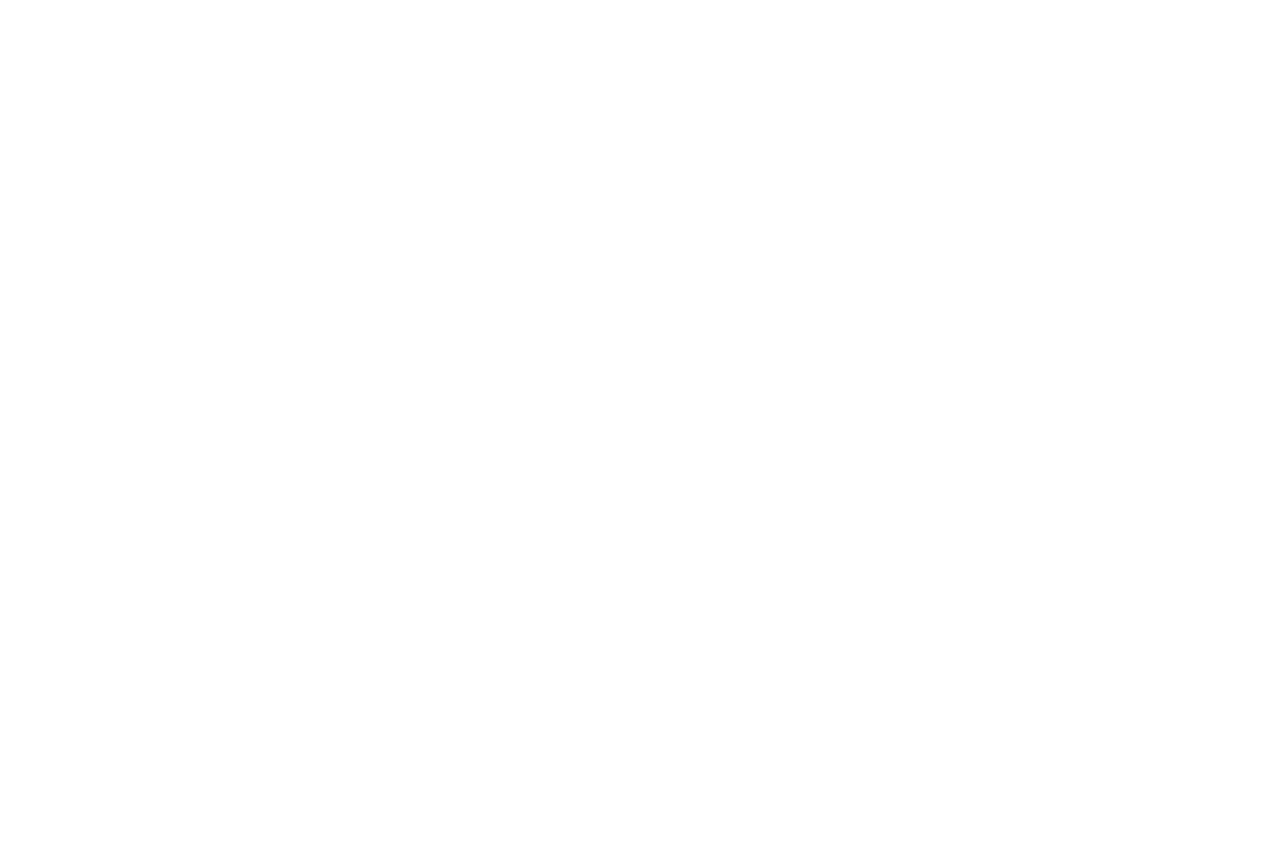
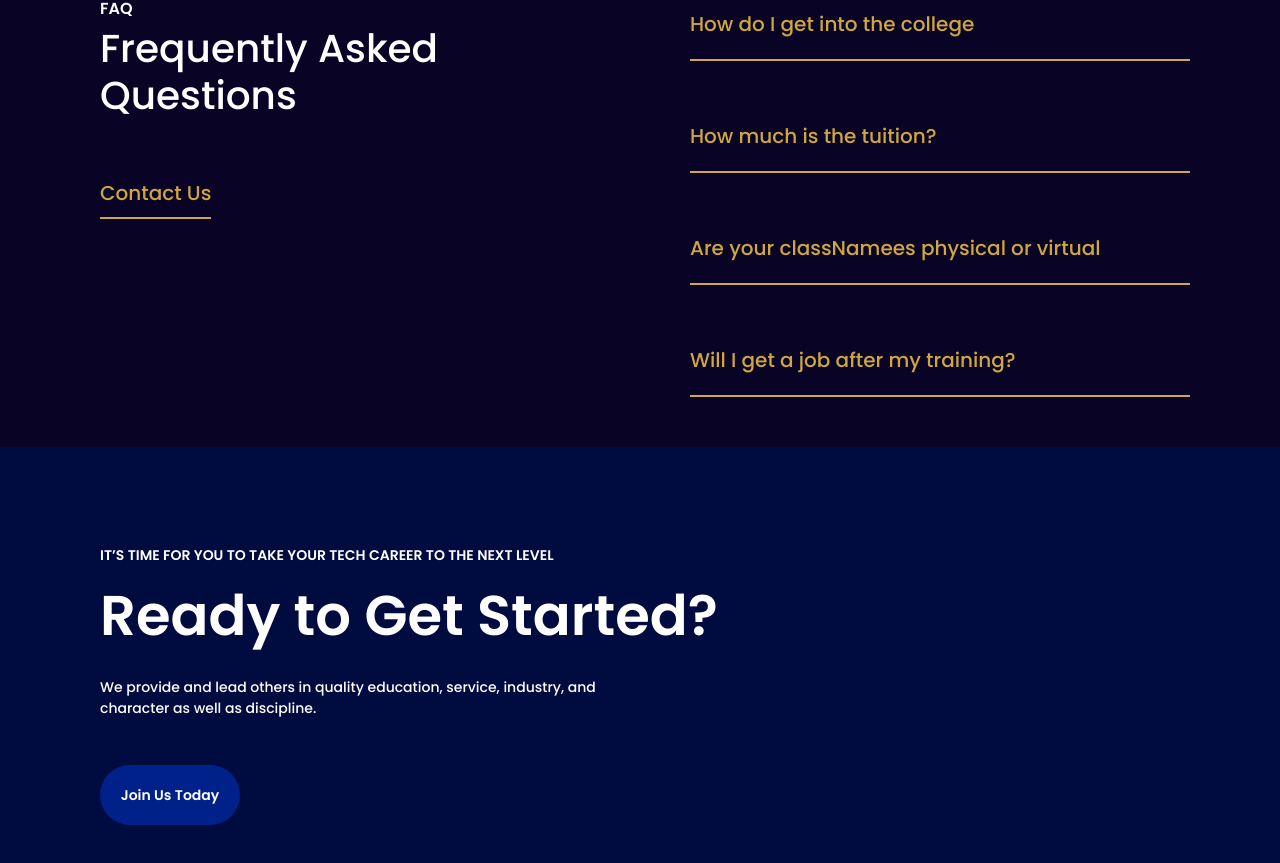
Before and after one commit to TopboySaint/SQI_LP_CLONE_REACT, a React (Vite) app: page / in a window 1280 px wide. Shown: the part 6680-7543 px from the top of the page. Before the commit the page ends 6529 px from the top, so only its background shows below. Built offline with nearby package versions, Linux system fonts and the light colour scheme.

Commit message:
Add Faq component and styles for frequently asked questions section

```diff
--- a/src/App.jsx
+++ b/src/App.jsx
@@ -8,6 +8,7 @@
 import Tour from './components/Tour';
 import Testimonials from './components/Testimonials';
 import Whysqi from './components/Whysqi';
+import Faq from './components/Faq';
 
 const App = () => {
   return (
@@ -21,6 +22,7 @@
       <Tour />
       <Testimonials/>
       <Whysqi />
+      <Faq/>
     </>
   );
 };
--- /dev/null
+++ b/src/components/Faq.jsx
@@ -0,0 +1,33 @@
+import React from 'react'
+import Styles from '../css/Faq.module.css'
+
+const Faq = () => {
+  return (
+    <>
+        <section className={Styles.new}>
+            <div className={Styles.newboss}>
+                <div className={Styles.newt}>
+                    <h4>FAQ</h4>
+                    <h2>Frequently Asked Questions</h2>
+                    <a href="#">Contact Us</a>
+                </div>
+
+                <div className={Styles.newtt}>
+                    <a href="#">How do I get into the college</a>
+                    <a href="#">How much is the tuition?</a>
+                    <a href="#">Are your classNamees physical or virtual</a>
+                    <a href="#">Will I get a job after my training?</a>
+                </div>
+            </div>
+        </section>
+        <section className={Styles.newest}>
+            <h4>IT’S TIME FOR YOU TO TAKE YOUR TECH CAREER TO THE NEXT LEVEL</h4>
+            <h2>Ready to Get Started?</h2>
+            <p>We provide and lead others in quality education, service, industry, and <br /> character as well as discipline.</p>
+            <button>Join Us Today</button>
+        </section>
+    </>
+  )
+}
+
+export default Faq
--- /dev/null
+++ b/src/css/Faq.module.css
@@ -0,0 +1,87 @@
+.new{
+    background: #090326;
+    transform: translateY(200px);
+}
+.newboss{
+    display: flex;
+}
+.newt{
+    width: 50%;
+    padding: 100px;
+}
+.newt h4{
+    font-family: poppins;
+    color: #fff;
+    font-weight: 600;
+    font-size: 16px;
+}
+.newt h2{
+    font-family: poppins;
+    color: #fff;
+    font-weight: 500;
+    font-size: 39px;
+    padding-bottom: 50px;
+
+}
+.newt a{
+    text-decoration: none;
+    font-family: poppins;
+    color: #D0A73F;
+    font-weight: 500;
+    font-size: 20px;
+    padding-bottom: 10px;
+    border-bottom: 2px solid #D0A73F;
+}
+.newtt{
+    width: 50%;
+    padding: 50px;
+}
+.newtt a{
+    display: block;
+    text-decoration: none;
+    font-family: poppins;
+    color: #D0A73F;
+    font-weight: 500;
+    font-size: 20px;
+    width: 500px;
+    padding-bottom: 20px;
+    margin-top: 60px;
+    border-bottom: 2px solid #D0A73F;
+}
+.newest{
+    padding: 100px;
+    background: #000b3f;
+    transform: translateY(200px);
+}
+.newest h4{
+    color:#fff;
+    font-family: poppins;
+    font-size: 14px;
+    font-weight: 700;
+}
+.newest h2{
+    color:#fff;
+    font-family: poppins;
+    font-size: 56px;
+    font-weight: 700;
+    padding-top: 10px;
+}
+.newest p{
+    color:#fff;
+    font-family: poppins;
+    font-size: 14px;
+    font-weight: 500;
+    padding-top: 20px;
+}
+.newest button{
+    background-color: #00208a;
+    font-size: 14px;
+    font-weight: 600;
+    color:#fff;
+    width: 140px;
+    height: 60px;
+    border: none;
+    border-radius: 50px;
+    font-family: poppins;
+    margin-top: 30px;
+}
```
